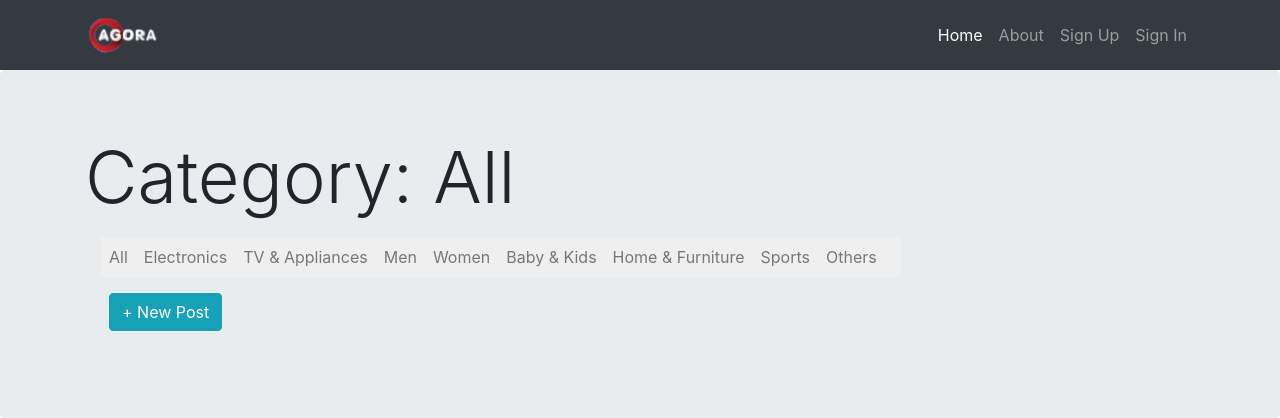
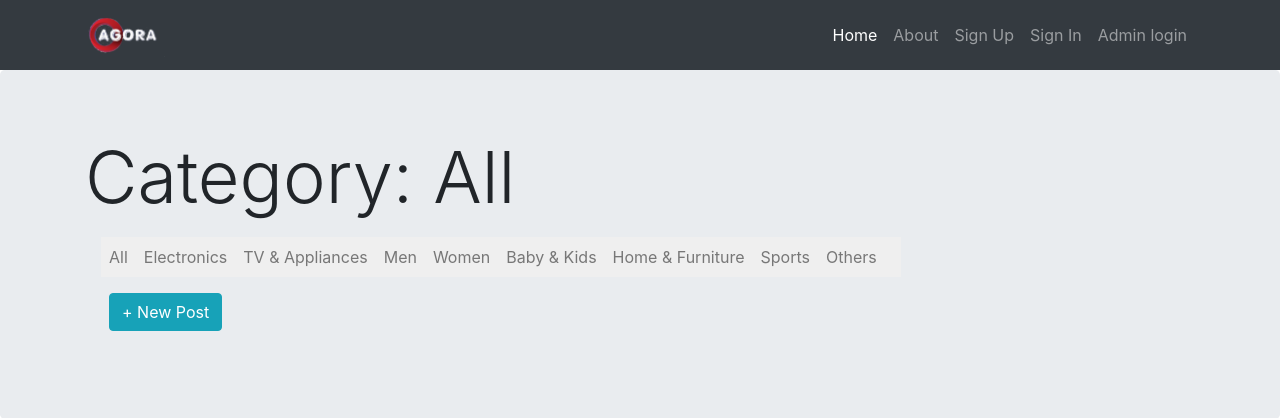
Before and after one commit to AdarshK166/Web-Forum, a PHP site: page / in a window 1280 px wide. Shown: the top 418 px of the page. Run offline with PHP 8.4, Linux system fonts and the light colour scheme; data comes from the database, SQL or seed files in the repository.

Commit message:
Update index.php
admin can login from here

```diff
--- a/public_html/index.php
+++ b/public_html/index.php
@@ -90,7 +90,11 @@ button{
                 </li>
                 <li class="nav-item">
                 <a class="nav-link" href="signin.php">Sign In</a>
-                </li>';
+                </li>
+                <li class="nav-item">
+                <a class="nav-link" href="admin_login.php">Admin login</a>
+                </li>
+                ';
               }
             ?>
 
```
